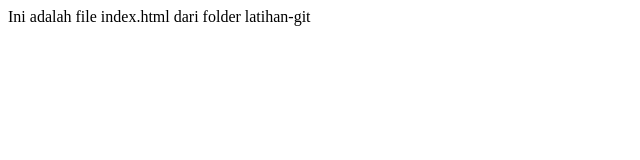
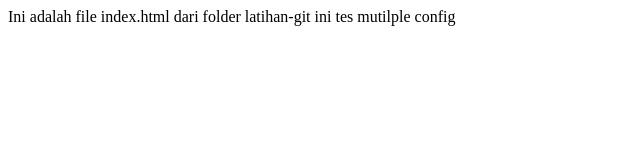
Before and after one commit to khamidn/latihan-git, a plain HTML site: page index.html in a window 1280 px wide. Shown: the whole page, without its empty margins (0-640 px from the left). Drawn offline with Linux system fonts and the light colour scheme.

Commit message:
first modif

```diff
--- a/index.html
+++ b/index.html
@@ -7,6 +7,6 @@
     <title>Document</title>
 </head>
 <body>
-    Ini adalah file index.html dari folder latihan-git
+    Ini adalah file index.html dari folder latihan-git ini tes mutilple config
 </body>
 </html>
```
